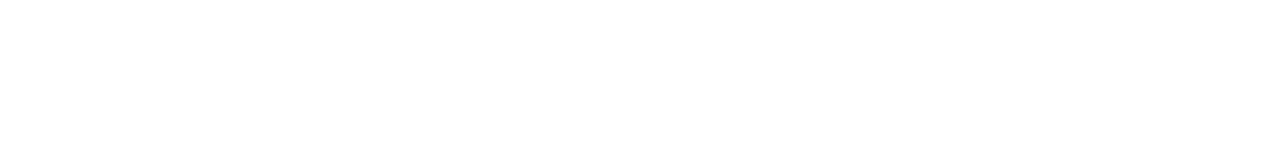
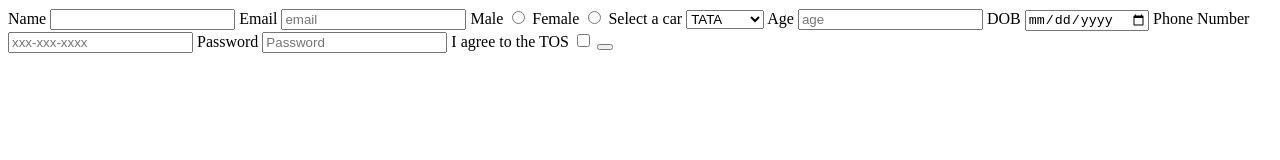
Before and after one commit to acciojob/signup-form-car-umesh375, a website: page main.html in a window 1280 px wide. Drawn offline with Linux system fonts and the light colour scheme.

Commit message:
created a submission

```diff
--- a/main.html
+++ b/main.html
@@ -6,7 +6,37 @@
 	<link rel="stylesheet" href="styles.css">
 </head>
 
+
 <body>
+	<form method="post">
+		<label for="name">Name</label>
+		<input placeholder="" type="" id="" required>
+		<label for="Email">Email</label>
+		<input placeholder="email" type="email" id="email" required>
+
+
+		<label for="Gender_m">Male</label>
+		<input type="radio" id="Gender_m"  name="gender" required>
+		<label for="gender_f">Female</label>
+		<input type="radio" id="gender_f" name="gender" required>
+		<label for="cars">Select a car</label>
+		<select placeholder="--Please choose an option--" id="cars" required>
+			<option>TATA</option>
+			<option>BMW</option>
+			<option>Mahindra</option>
+		</select>
+		<label for="age">Age</label>
+		<input Placeholder="age" type="number" id="age" required>
+		<label for="dob">DOB</label>
+		<input type="date" id="dob" required>
+		<label for="tel">Phone Number</label>
+		<input placeholder="xxx-xxx-xxxx" type="Tel" id="tel" Required>
+		<label for="Password">Password</label>
+		<input  placeholder="Password" type="Password" id="Password" required>
+		<label for="tos">I agree to the TOS</label>
+		<input type="Checkbox" Required id="tos">
+		<button type="submit">
+	</form>
 	<!-- the entire body must be written by student -->
     <script type="text/javascript" src="./script.js">
 </script>
```
